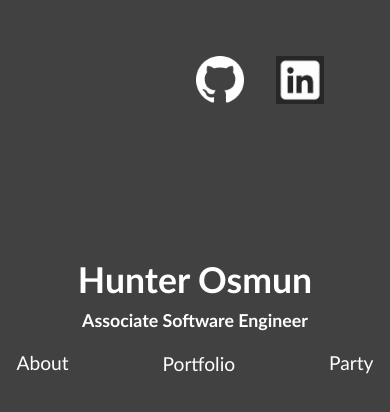
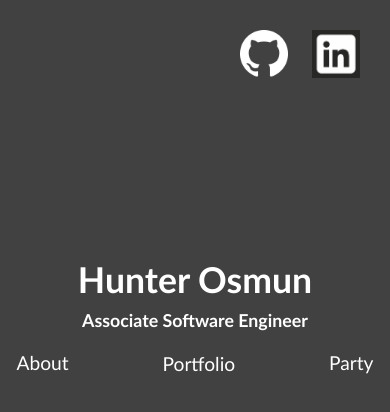
Before and after one commit to Hunterosmun/hunter-osmun, a React (Create React App) app: page / in a window 390 px wide. Shown: the top 412 px of the page. Built offline with nearby package versions, Linux system fonts and the light colour scheme.

Commit message:
Change how links in top right render mobile

```diff
--- a/src/pages/main.js
+++ b/src/pages/main.js
@@ -12,23 +12,22 @@ export default function Main () {
 
   return (
     <Ui.Wrapper>
-      <Ui.Floaty>
-        <A
+      <LinkHolder>
+        <a
           href='https://github.com/Hunterosmun'
           target='_blank'
           rel='noreferrer'
-          style={{ 'margin-right': '20px' }}
         >
           <img src={github} alt='Github' />
-        </A>
-        <A
+        </a>
+        <a
           href='https://www.linkedin.com/in/hunter-osmun-1069b2230/'
           target='_blank'
           rel='noreferrer'
         >
           <img src={linkedin} alt='Linkedin' />
-        </A>
-      </Ui.Floaty>
+        </a>
+      </LinkHolder>
       <Ui.Spacer />
       <Ui.Title>Hunter Osmun</Ui.Title>
       <Ui.Subtitle>Associate Software Engineer</Ui.Subtitle>
@@ -64,7 +63,10 @@ export default function Main () {
   )
 }
 
-const A = styled.a`
+const LinkHolder = styled.div`
+  a:first-child {
+    margin-right: 12px;
+  }
   img {
     width: 48px;
     padding: 6px;
@@ -72,6 +74,15 @@ const A = styled.a`
   img:hover {
     width: 60px;
     padding: 0px;
+  }
+  position: absolute;
+  @media (max-width: 720px) {
+    top: 24px;
+    right: 24px;
+  }
+  @media not all and (max-width: 720px) {
+    top: 50px;
+    right: 60px;
   }
 `
 
```
